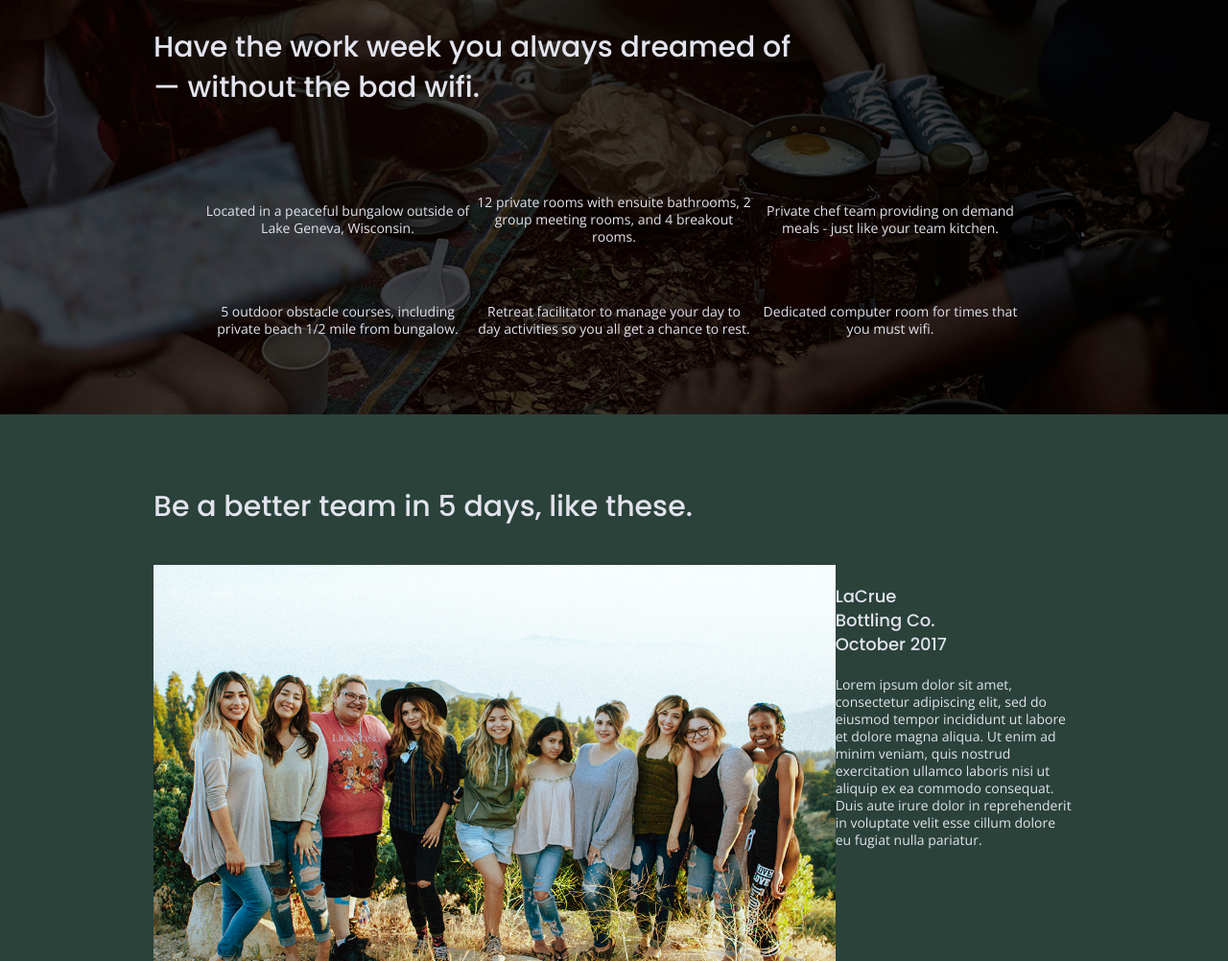
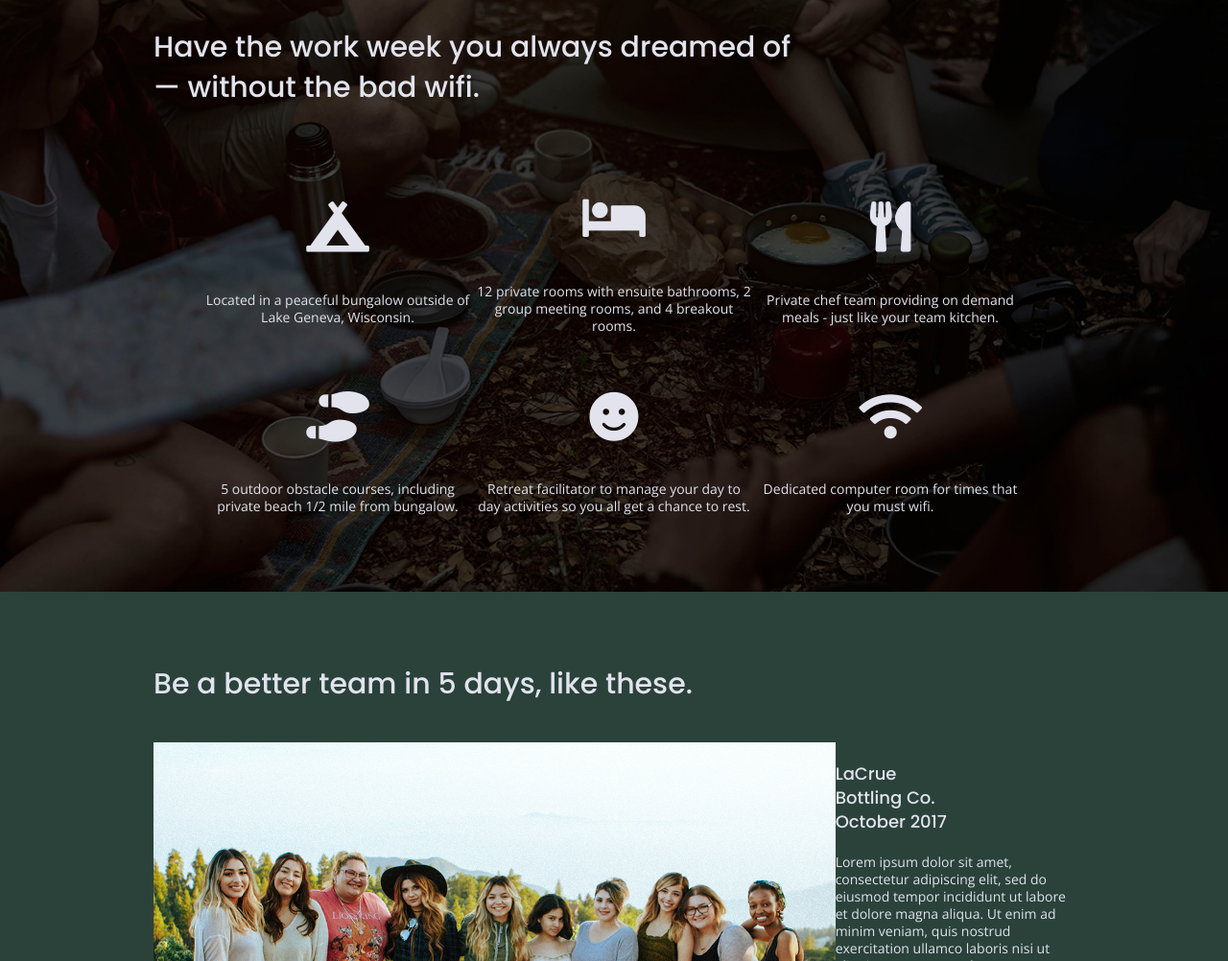
Before and after one commit to melrey/unplugged-website-OLD, a plain HTML site: page index.html in a window 1280 px wide. Shown: the part 833-1835 px from the top of the page at 96% size. Drawn offline with nearby package versions, Linux system fonts and the light colour scheme.

Commit message:
added font awesome icons

```diff
--- a/css/main.css
+++ b/css/main.css
@@ -334,6 +334,10 @@ input[type=button] {
   margin: 0;
 }
 
+.features i {
+    font-size: 3.75em;
+    margin-bottom: 40px;
+  }
 
 /* Reviews */
 
--- a/index.html
+++ b/index.html
@@ -10,12 +10,17 @@
   <link rel="manifest" href="site.webmanifest">
   <link rel="apple-touch-icon" href="icon.png">
   <!-- Place favicon.ico in the root directory -->
-  <!-- Google Fonts -->
-  <link href="https://fonts.googleapis.com/css?family=Open+Sans:400,700|Poppins:500,700" rel="stylesheet">
+
   <link rel="stylesheet" href="css/normalize.css">
   <link rel="stylesheet" href="css/main.css">
 
   <meta name="theme-color" content="#fafafa">
+
+  <!-- Google Fonts -->
+  <link href="https://fonts.googleapis.com/css?family=Open+Sans:400,700|Poppins:500,700" rel="stylesheet">
+
+  <!-- FontAwesome CDN version 5.11.2 -->
+  <link rel="stylesheet" href="https://use.fontawesome.com/releases/v5.11.2/css/all.css" integrity="sha384-KA6wR/X5RY4zFAHpv/CnoG2UW1uogYfdnP67Uv7eULvTveboZJg0qUpmJZb5VqzN" crossorigin="anonymous">
 </head>
 
 <body>
@@ -68,27 +73,39 @@
         <h2>Have the work week you always dreamed of &mdash; without the bad wifi.</h2>
         <div class="features-items">
           <article>
-            <p class="fontawesome-icon"></p>
+            <p class="fontawesome-icon">
+              <i class="fas fa-campground"></i>
+            </p>
             <p class="features-item-desciption">Located in a peaceful bungalow outside of Lake Geneva, Wisconsin.</p>
           </article>
           <article>
-            <p class="fontawesome-icon"></p>
+            <p class="fontawesome-icon">
+              <i class="fas fa-bed"></i>
+            </p>
             <p class="features-item-desciption">12 private rooms with ensuite bathrooms, 2 group meeting rooms, and 4 breakout rooms.</p>
           </article>
           <article>
-            <p class="fontawesome-icon"></p>
+            <p class="fontawesome-icon">
+              <i class="fas fa-utensils"></i>
+            </p>
             <p class="features-item-desciption">Private chef team providing on demand meals - just like your team kitchen.</p>
           </article>
           <article>
-            <p class="fontawesome-icon"></p>
+            <p class="fontawesome-icon">
+              <i class="fas fa-shoe-prints"></i>
+            </p>
             <p class="features-item-desciption">5 outdoor obstacle courses, including private beach 1/2 mile from bungalow.</p>
           </article>
           <article>
-            <p class="fontawesome-icon"></p>
+            <p class="fontawesome-icon">
+              <i class="fas fa-smile"></i>
+            </p>
             <p class="features-item-desciption">Retreat facilitator to manage your day to day activities so you all get a chance to rest.</p>
           </article>
           <article>
-            <p class="fontawesome-icon"></p>
+            <p class="fontawesome-icon">
+              <i class="fas fa-wifi"></i>
+            </p>
             <p class="features-item-desciption">Dedicated computer room for times that you must wifi.</p>
           </article>
         </div>
```
Also changed, not shown: about/index.html (+7 -2 lines), faq/index.html (+7 -2 lines).
